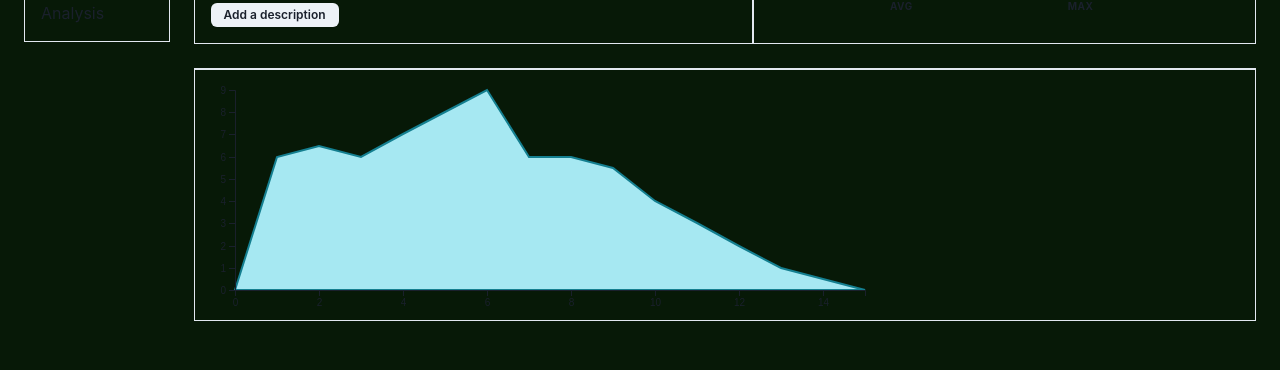
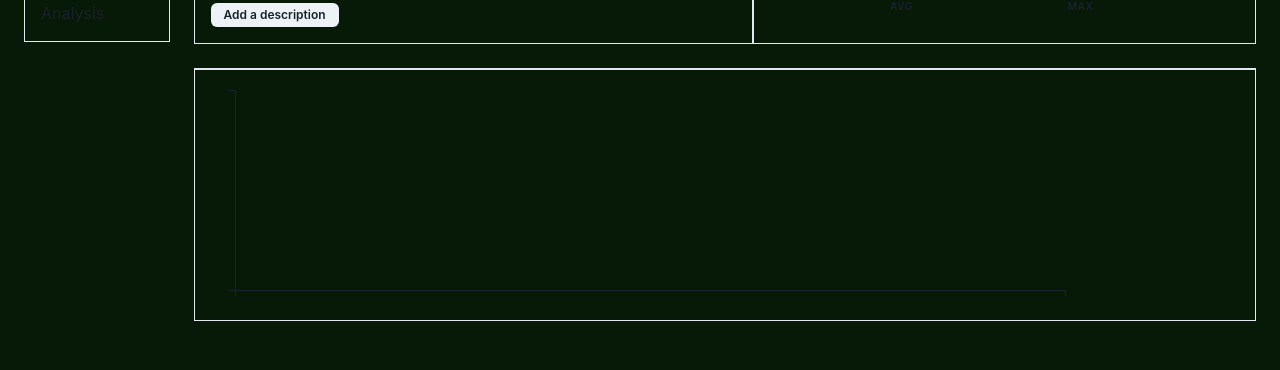
Before and after one commit to jayflan/zoneTwo, a React app: page /workouts/user/1 in a window 1280 px wide. Shown: the part 185-555 px from the top of the page. Built offline with nearby package versions, Linux system fonts and the light colour scheme; no server answers; sample sign-in values are in the browser's storage.

Commit message:
switch gpx data from teest to backend

```diff
--- a/client/_components/AreaChart.js
+++ b/client/_components/AreaChart.js
@@ -2,35 +2,18 @@ import React from "react";
 import * as d3 from "d3";
 import { event as currentEvent } from "d3";
 import { useD3 } from "../_hooks/useD3";
-import { createMultiStyleConfigHelpers } from "@chakra-ui/react";
+import { useSelector } from "react-redux";
+
 
 const AreaChart = () => {
 
-  //temp data for testing new graph
-  const data = [
-    {distance: 0, speed: 0},
-    {distance: 1, speed: 6},
-    {distance: 2, speed: 6.5},
-    {distance: 3, speed: 6},
-    {distance: 4, speed: 7},
-    {distance: 5, speed: 8},
-    {distance: 6, speed: 9},
-    {distance: 7, speed: 6},
-    {distance: 8, speed: 6},
-    {distance: 9, speed: 5.5},
-    {distance: 10, speed: 4},
-    {distance: 11, speed: 3},
-    {distance: 12, speed: 2},
-    {distance: 13, speed: 1},
-    {distance: 14, speed: 0.5},
-    {distance: 15, speed: 0},
-
-  ]
+  const singleWorkout = useSelector((state) => state.singleWorkout) || [];
+  const gpxData = singleWorkout.data || [];
+  const height = 250;
+  const width = 900;
 
   const ref = useD3(
     (svg) => {
-      const height = 250;
-      const width = 700;
       const margin = { top: 20, right: 30, bottom: 30, left: 40 };
 
 
@@ -47,7 +30,7 @@ const AreaChart = () => {
 
       const xScale = d3
         .scaleLinear()
-        .domain([0, d3.max(data, (d) => d.distance)])  //Todo enter gpx data specifics here ex. d.miles!!!!!
+        .domain([0, d3.max(gpxData, (d) => d.distanceAccum)])  //Todo enter gpx data specifics here ex. d.miles!!!!!
         .rangeRound([margin.left, width - margin.right])
 
       // const yScale = () => {
@@ -62,11 +45,9 @@ const AreaChart = () => {
 
       const yScale = d3
         .scaleLinear()
-        .domain([0, d3.max(data, (d) => d.speed)]) //Todo enter gpx data specifics here ex. d.miles!!!!!
+        .domain([0, d3.max(gpxData, (d) => d.ele)]) //Todo enter gpx data specifics here ex. d.miles!!!!!
         .rangeRound([height - margin.bottom, margin.top])
       ;
-
-        // if(typeof window !== "undefined") { window.d3 = d3}
 
       const mouseMove = (event) => {
         event.preventDefault();
@@ -84,10 +65,10 @@ const AreaChart = () => {
           return;
         }
 
-        const bisectDate = d3.bisector(d => d.distance).right;
-        const xIndex = bisectDate(data, mouseDistance, 1);
+        const bisectDate = d3.bisector(d => d.distanceAccum).right;
+        const xIndex = bisectDate(gpxData, mouseDistance, 1);
         // const xIndex = bisectDate(data, mouseDateSnap, 1);
-          const mouseSpeed = data[xIndex].speed;
+          const mouseSpeed = gpxData[xIndex].ele;
 
         svg.selectAll('.hoverLine')
           .attr('x1', xScale(mouseDistance))
@@ -108,7 +89,7 @@ const AreaChart = () => {
           .attr('fill', '#147F90')
         ;
 
-        const isLessThanHalf = xIndex > data.length / 2;
+        const isLessThanHalf = xIndex > gpxData.length / 2;
         const hoverTextX = isLessThanHalf ? '-0.75em' : '0.75em';
         const hoverTextAnchor = isLessThanHalf ? 'end' : 'start';
 
@@ -123,14 +104,14 @@ const AreaChart = () => {
       };
 
       const area = d3.area()
-        .x(function(d) { return xScale(d.distance) })
-        .y1(function(d) { return yScale(d.speed) })
+        .x(function(d) { return xScale(d.distanceAccum) })
+        .y1(function(d) { return yScale(d.ele) })
         .y0(220)
         // .curve(d3.curveCatmullRom.alpha(0))
       ;
 
       svg.append('path')
-        .attr('d', area(data))
+        .attr('d', area(gpxData))
         .attr('stroke', '#147F90')
         .attr('stroke-width', '2px')
         .attr('fill', '#A6E8F2')
@@ -173,7 +154,7 @@ const AreaChart = () => {
       svg.on('mousemove', mouseMove);
 
     },
-    [data.length]
+    [gpxData.length]
   ); //end of ref
 
 
@@ -181,12 +162,15 @@ const AreaChart = () => {
   return (
     <svg id="chart"
       ref={ref}
+      // viewBox={`0 0 ${height} ${width}`}
       style={{
+        // border: "solid",
+        // borderColor: "blue",
         height: 250,
         width: "100%",
         marginRight: "0px",
         marginLeft: "0px",
-        viewBox: "0 0 250 500",
+        // viewBox: "0 0 250 500",
         preserveAspectRatio: "xMinYMid"
       }}
     >
@@ -196,6 +180,25 @@ const AreaChart = () => {
       <g className="y-axis"/> */}
     </svg>
   );
+
+  // return (
+  //   <svg id="chart"
+  //     ref={ref}
+  //     style={{
+  //       height: 250,
+  //       width: "100%",
+  //       marginRight: "0px",
+  //       marginLeft: "0px",
+  //       viewBox: "0 0 250 500",
+  //       preserveAspectRatio: "xMinYMid"
+  //     }}
+  //   >
+  //     {/* <g className="plot-area"/>
+  //     <g className="mouse-area"/>
+  //     <g className="x-axis"/>
+  //     <g className="y-axis"/> */}
+  //   </svg>
+  // );
 }
 
 export default AreaChart;
```
